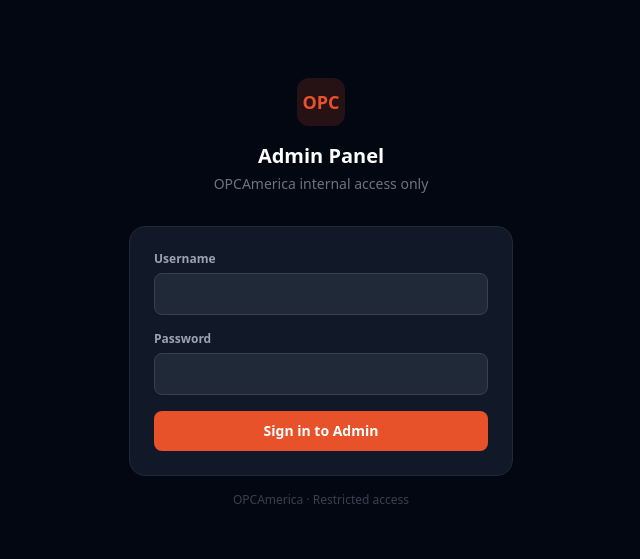
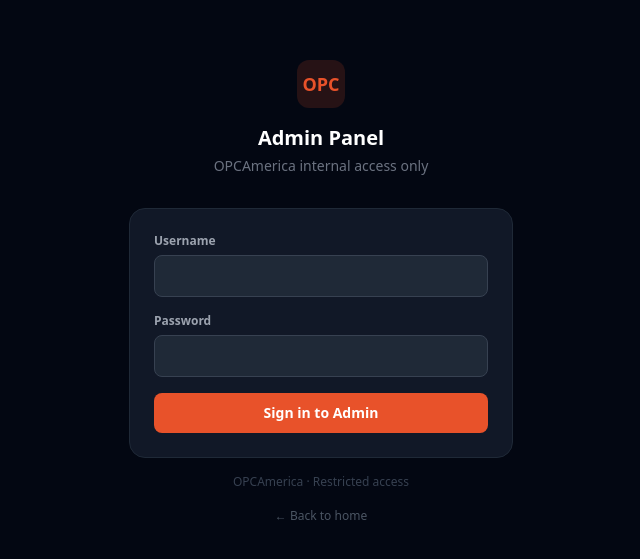
Before and after one commit to richardgamarra/opcamerica, a Next.js app: page /admin/login in a window 1280 px wide. Shown: the part 107-666 px from the top of the page, without its empty margins (319-959 px from the left). Built offline with nearby package versions, Linux system fonts and the light colour scheme.

Commit message:
Add back-to-home links on sign-in and admin login pages

```diff
--- a/app/[lang]/auth/signin/page.tsx
+++ b/app/[lang]/auth/signin/page.tsx
@@ -101,11 +101,9 @@
         </p>
 
         <p className="text-center mt-4">
-          <a href="/admin/login" className="text-xs text-[var(--t4)] hover:text-[var(--t3)] transition-colors">
-            Admin panel
-          </a>
-          <span className="text-[var(--t5)] text-xs mx-2">·</span>
-          <span className="text-xs text-[var(--t4)]">Use <span className="font-mono">admin</span> + password to sign in as admin</span>
+          <Link href={`/${lang}`} className="text-xs text-[var(--t4)] hover:text-[var(--t3)] transition-colors">
+            ← {isEs ? "Volver al inicio" : "Back to home"}
+          </Link>
         </p>
       </div>
     </div>
--- a/app/admin/login/page.tsx
+++ b/app/admin/login/page.tsx
@@ -1,3 +1,4 @@
+import Link from "next/link";
 import { adminLogin } from "./actions";
 
 export default function AdminLoginPage({
@@ -58,6 +59,11 @@
         <p className="text-center text-xs text-gray-700 mt-4">
           OPCAmerica · Restricted access
         </p>
+        <p className="text-center mt-3">
+          <Link href="/en" className="text-xs text-gray-600 hover:text-gray-400 transition-colors">
+            ← Back to home
+          </Link>
+        </p>
       </div>
     </div>
   );
```
